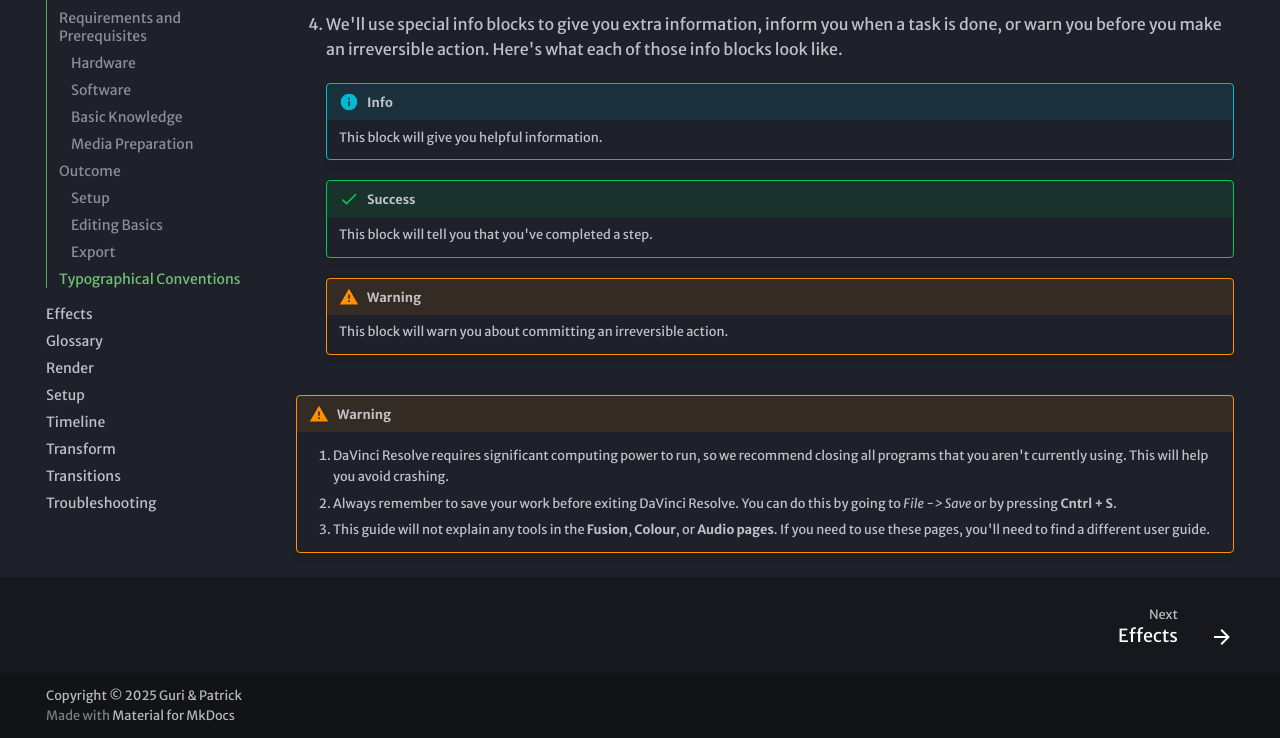
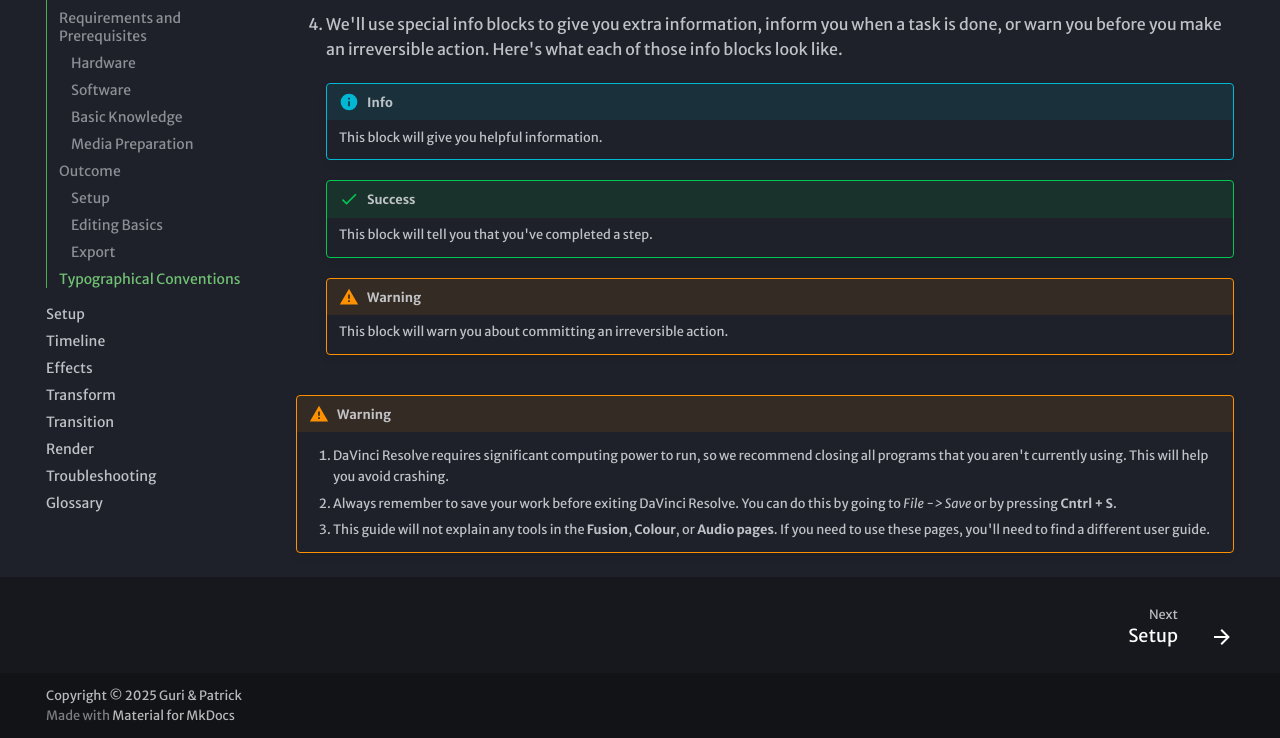
Before and after one commit to gurmehak-tuli/Documentation-COMM2216, an MkDocs documentation site: the page built from docs/index.md, in a window 1280 px wide and 900 px high, scrolled down 2064 px, cut to the strip 162-900 px from the top of the window. Built offline with MkDocs 1.6.1 and Material for MkDocs 9.7.7, drawn with Linux system fonts in a browser that asks for light colours; some web fonts are replaced; some of the changed lines change nothing that is shown; some of the changed text lies outside the part shown.

Commit message:
Organize pages

```diff
--- a/mkdocs.yml
+++ b/mkdocs.yml
@@ -37,3 +37,14 @@ markdown_extensions:
   - attr_list
 
 copyright: Copyright &copy; 2025 Guri & Patrick
+
+nav:
+    - Home: index.md
+    - Setup: setup.md
+    - Timeline: timeline.md
+    - Effects: effects.md
+    - Transform: transform.md
+    - Transition: transition.md
+    - Render: render.md
+    - Troubleshooting: troubleshooting.md
+    - Glossary: glossary.md
```
